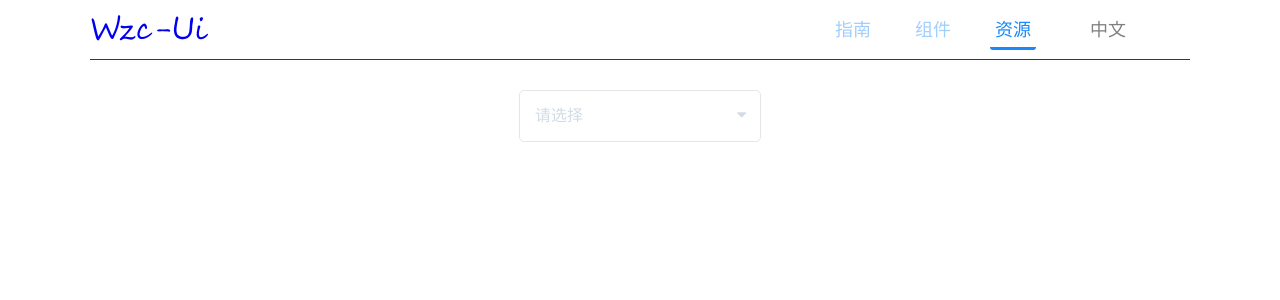
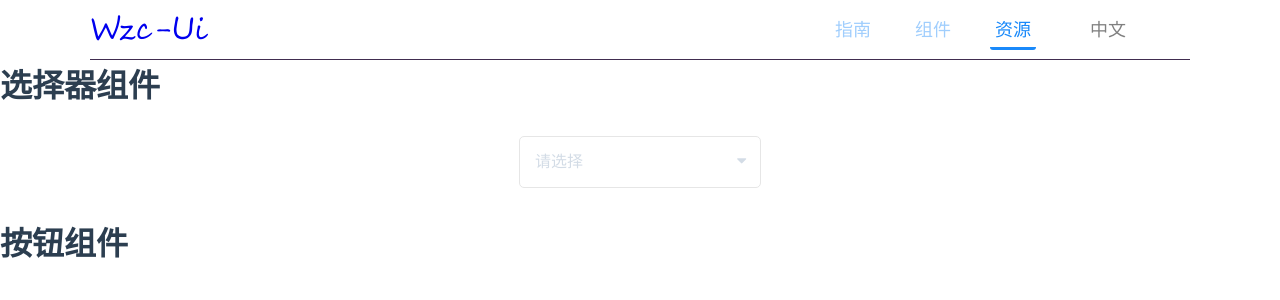
Before and after one commit to kongchengji/UiMade, a Vue app: page /#/HelloWorld in a window 1280 px wide. Shown: the top 300 px of the page. Built offline with nearby package versions, Linux system fonts and the light colour scheme.

Commit message:
下一步准备写按钮组件

```diff
--- a/src/components/HelloWorld.vue
+++ b/src/components/HelloWorld.vue
@@ -1,5 +1,6 @@
 <template>
   <div class="hello">
+    <h1> 选择器组件 </h1>
     <wzcSelect :width="240" :height="50">
       <template v-slot:wzc_option>
 				<wzc_option v-for="(item) in showlist"
@@ -8,6 +9,8 @@
         :optionid="item.item_id"></wzc_option>
 			</template>
     </wzcSelect>
+
+    <h1> 按钮组件 </h1>
   </div>
 </template>
 
```
